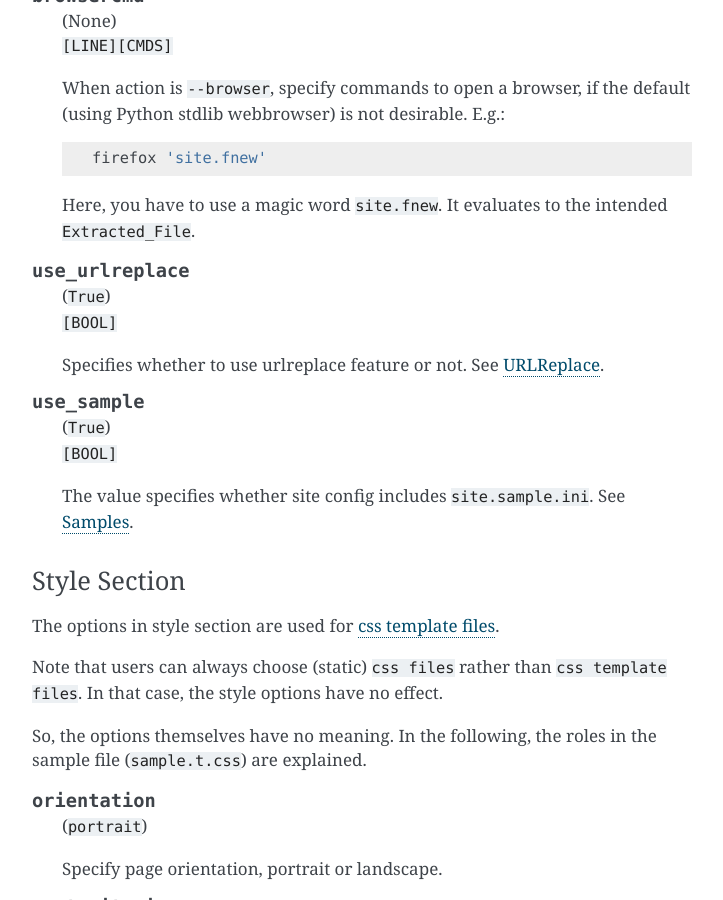
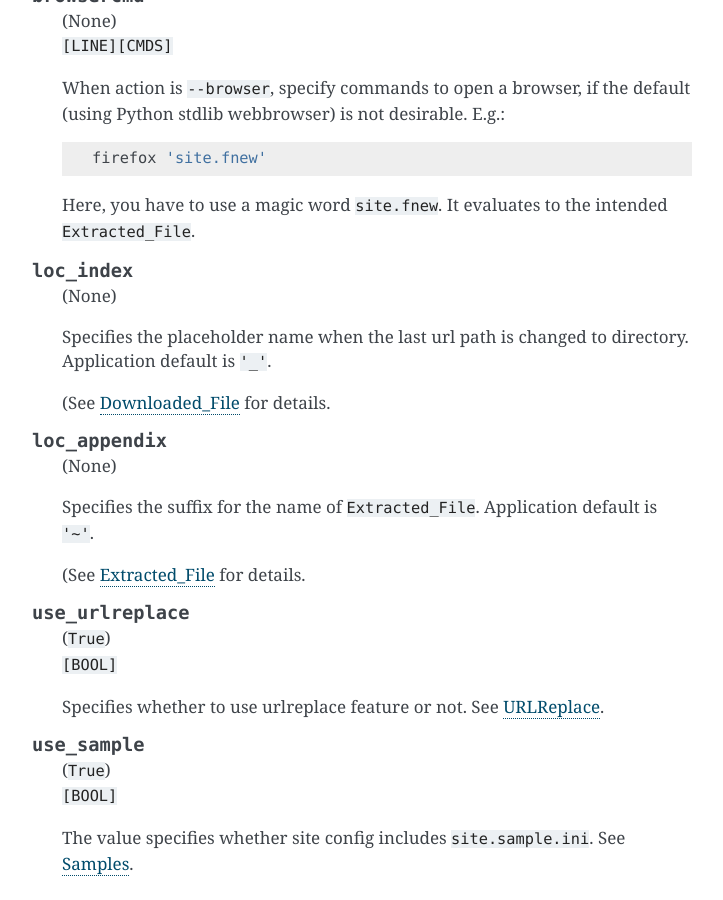
Before and after one commit to openandclose/tosixinch, a Sphinx documentation site: the page built from docs/options.rst, in a window 1280 px wide and 900 px high, scrolled down 8304 px. Shown: the whole window, without its empty margins (388-1111 px from the left). Built offline with Sphinx 7.4.7, drawn with Linux system fonts in a browser that asks for light colours.

Commit message:
Change default intermediary filenames ('_' and '~') [API]
Previously:

    https://en.wikipedia.org/wiki/Xpath
    _htmls/en.wikipedia.org/wiki/Xpath/index--tosixinch
    _htmls/en.wikipedia.org/wiki/Xpath/index--tosixinch--extracted.html

Now:

    https://en.wikipedia.org/wiki/Xpath
    _htmls/en.wikipedia.org/wiki/Xpath/_
    _htmls/en.wikipedia.org/wiki/Xpath/_~.html

To use old (or other) names, edit new config options:

    loc_index_suffix=     index--tosixinch
    loc_appendix_suffix=  --extracted

```diff
--- a/docs/development.rst
+++ b/docs/development.rst
@@ -84,7 +84,7 @@ e.g. filename ``'aaa?bbb'`` might have been url ``'aaa?bbb'`` or ``'aaa%3Fbbb'``
     So in this particular example, They are discernible.::
 
         aaa?bbb     -> aaa?bbb
-        aaa%3Fbbb   -> aaa?bbb/index--tosixinch
+        aaa%3Fbbb   -> aaa?bbb/_
 
 Link urls are made using original urls as much as possible.
 Only delimiters for the relevant url components are newly quoted
--- a/docs/options.rst
+++ b/docs/options.rst
@@ -458,6 +458,24 @@ General Section
     Here, you have to use a magic word ``site.fnew``.
     It evaluates to the intended ``Extracted_File``.
 
+.. confopt:: loc_index
+
+    | (None)
+
+    Specifies the placeholder name when the last url path is changed to directory.
+    Application default is ``'_'``.
+
+    (See `Downloaded_File <overview.html#dword-Downloaded_File>`__ for details.
+
+.. confopt:: loc_appendix
+
+    | (None)
+
+    Specifies the suffix for the name of ``Extracted_File``.
+    Application default is ``'~'``.
+
+    (See `Extracted_File <overview.html#dword-Extracted_File>`__ for details.
+
 .. confopt:: use_urlreplace
 
     | (``True``)
--- a/docs/topics.rst
+++ b/docs/topics.rst
@@ -284,10 +284,10 @@ To use the same example:
 .. code-block:: none
 
     (in './_htmls/somesite.com/')
-        index--extracted.html                            (11)
+        index~.html                                 (11)
     (in './_htmls/tosixinch.example.com/')
-        alices-articles/index--tosixinch--extracted.html (12)
-        bobs-articles/index--tosixinch--extracted.html   (13)
+        alices-articles/_~.html                     (12)
+        bobs-articles/_~.html                       (13)
 
 ``tosixinch.example.com`` is an imaginary placeholder host.
 Verbose path names are ``Extracted_Files`` names
```
Also changed, not shown: CHANGELOG.rst (+19 -0 lines), docs/overview.rst (+5 -5 lines), 4 other files.
